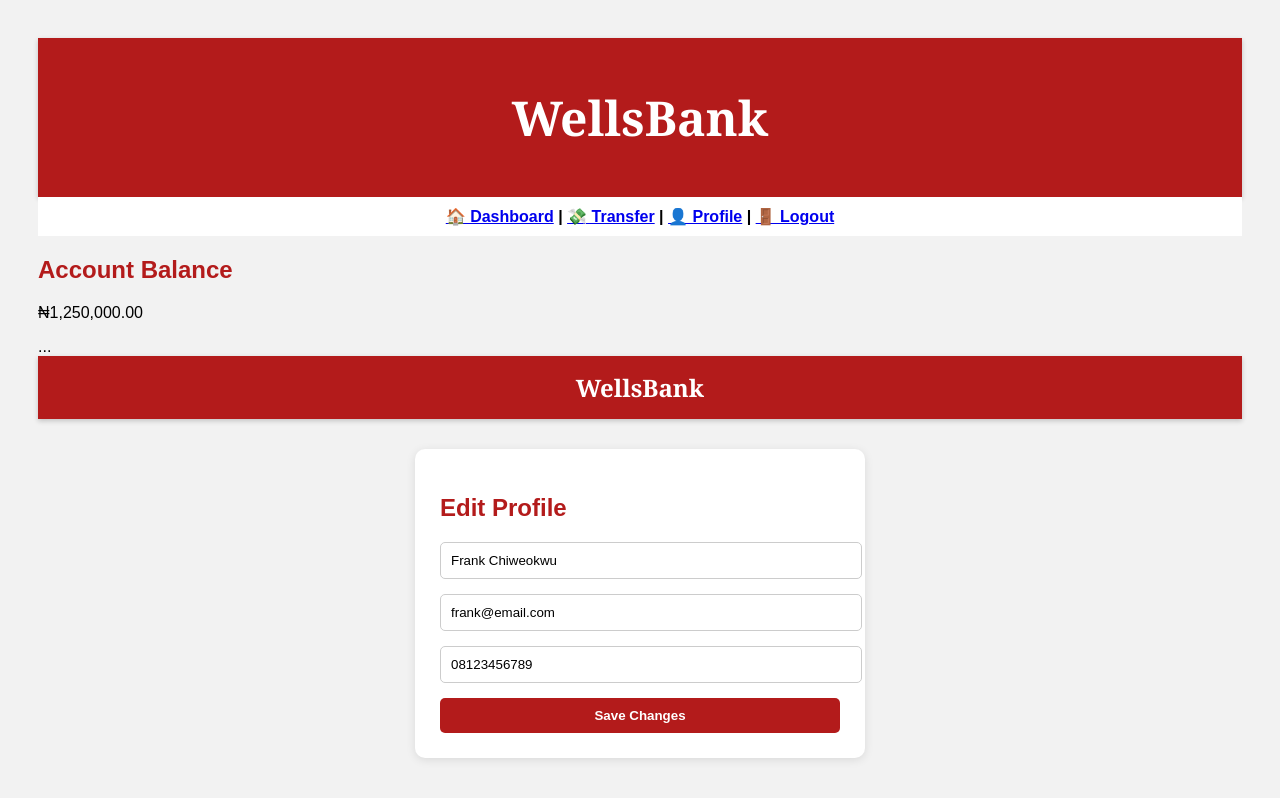
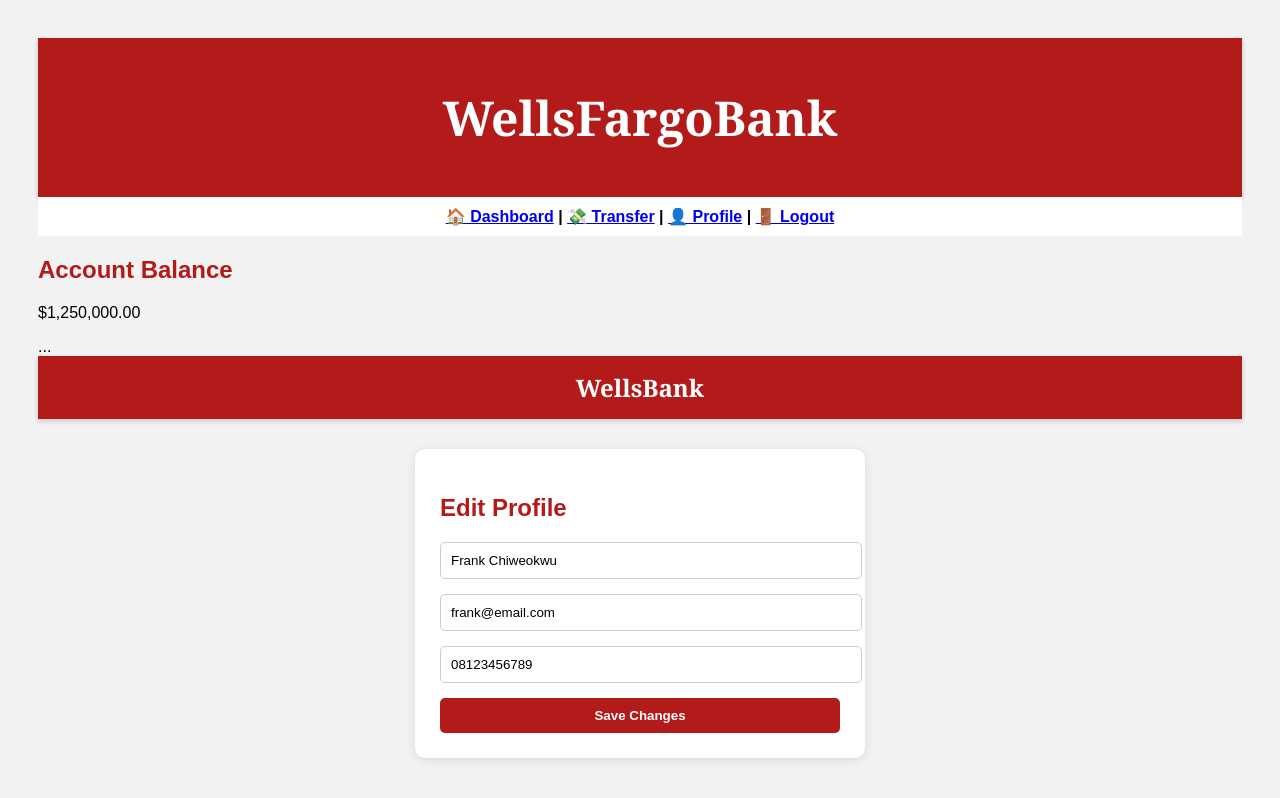
Before and after one commit to alisonbartey/stunning-engine, a plain HTML site: page profile.html in a window 1280 px wide. Drawn offline with Linux system fonts and the light colour scheme.

Commit message:
Update profile.html

```diff
--- a/profile.html
+++ b/profile.html
@@ -54,7 +54,7 @@
 
   <!-- 🔴 WellsBank Banner -->
   <div class="banner">
-    <h1>WellsBank</h1>
+    <h1>WellsFargoBank</h1>
   </div>
 
   <!-- 🔗 Navigation Bar -->
@@ -68,7 +68,7 @@
   <div class="container">
     <div class="balance">
       <h2>Account Balance</h2>
-      <p>₦1,250,000.00</p>
+      <p>$1,250,000.00</p>
     </div>
     ...
   </div>
```
